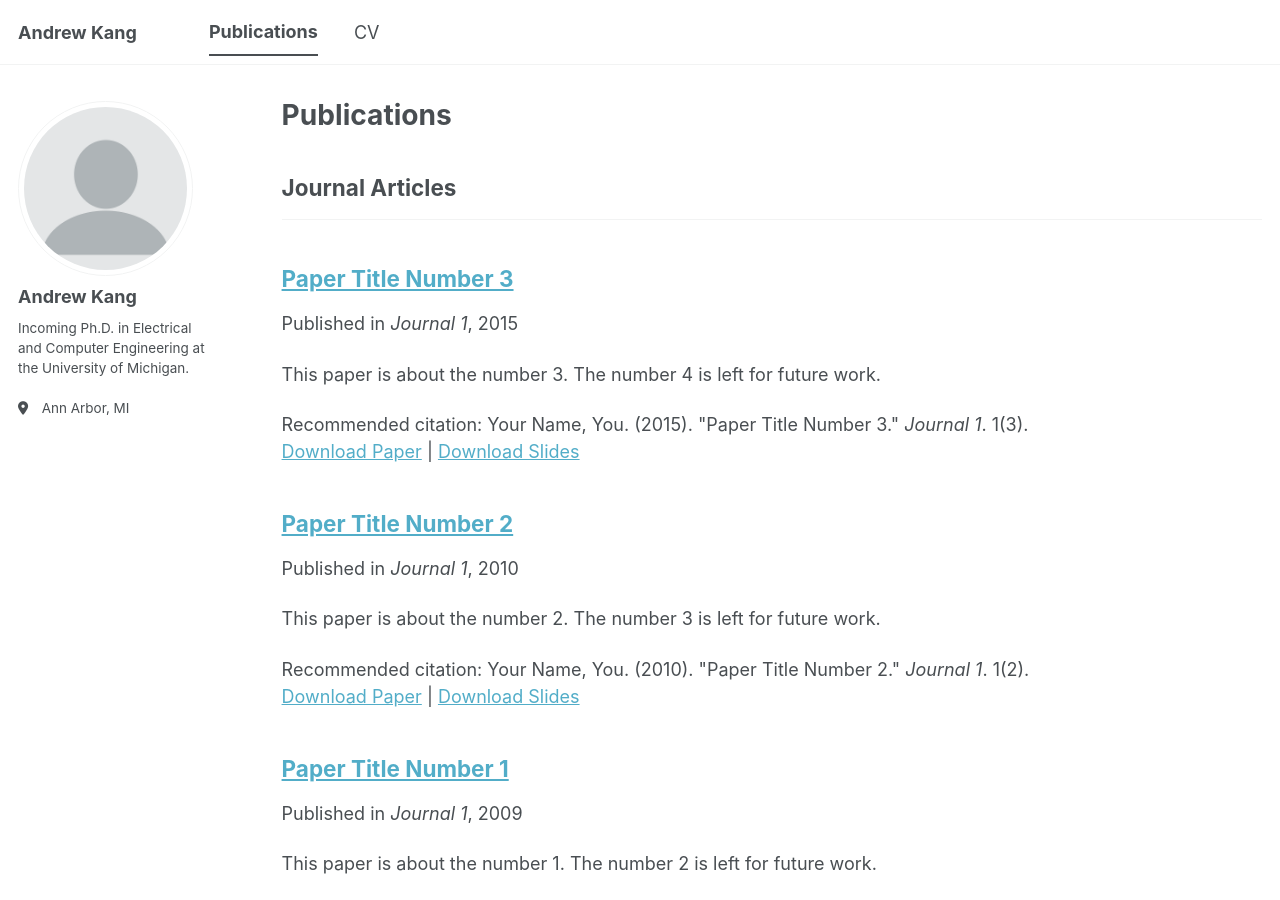
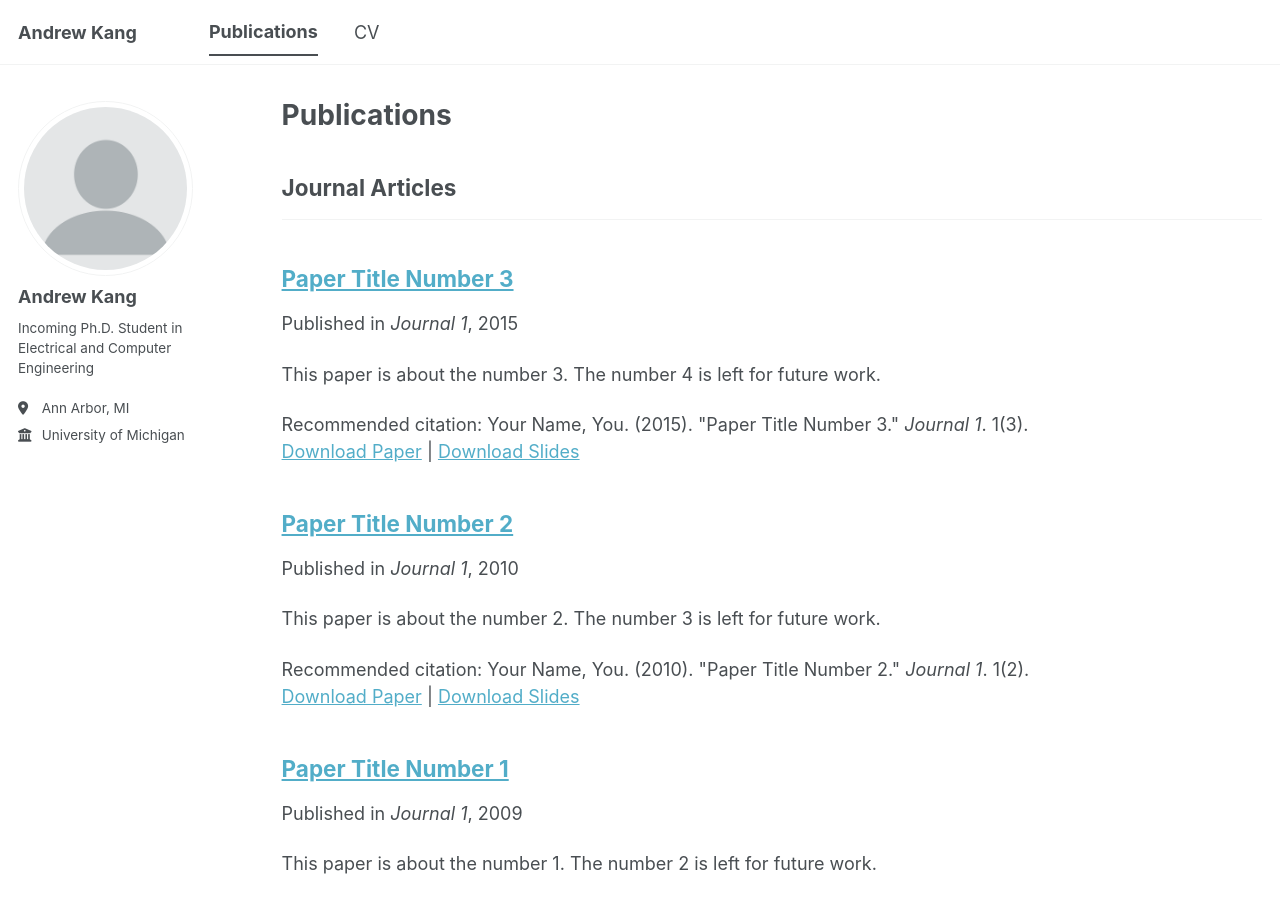
Before and after one commit to andrew-kang/andrew-kang.github.io, a Jekyll site: the page built from _pages/publications.html, in a window 1280 px wide and 900 px high. Built offline with Jekyll 4.4.1, drawn with Linux system fonts in a browser that asks for light colours; a script bundle is joined from its source files by our own code; library files that are not in the unit come from our copies.

Commit message:
fix: fix formatting issues with sidebar

```diff
--- a/_config.yml
+++ b/_config.yml
@@ -12,7 +12,7 @@ site_theme               : "default" # The available themes options are "default
 title                    : "Andrew Kang"
 title_separator          : "-"
 name                     : &name "Andrew Kang"
-description              : &description "Your Name's academic portfolio"   # Update this with a general description of your site, this is the default if not overridden by a page
+description              : &description "Andrew Kang's Website"   # Update this with a general description of your site, this is the default if not overridden by a page
 url                      : https://andrew-kang.github.io/ # The base hostname & protocol for your site e.g. "https://[your GitHub username].github.io",
                                                            # or if you already have some other page hosted on Github then use "https://[your GitHub username].github.io/[Your Repo Name]"
 baseurl                  : "" # the subpath of your site, e.g. "/blog"
@@ -26,8 +26,8 @@ author:
   avatar           : "profile.png"
   name             : "Andrew Kang"
   pronouns         : # example: "she/her"
-  bio              : "Incoming Ph.D. in Electrical and Computer Engineering at the University of Michigan."
-  employer         : # "University of Michigan"
+  bio              : "Incoming Ph.D. Student in Electrical and Computer Engineering"
+  employer         : "University of Michigan"
   location         : "Ann Arbor, MI"
   uri              : # URL
   email            : # "ayk36@cornell.edu"
--- a/_pages/publications.html
+++ b/_pages/publications.html
@@ -5,22 +5,24 @@ permalink: /publications/
 author_profile: true
 ---
 
-{% if site.author.googlescholar %}
-  <div class="wordwrap">You can also find my articles on <a href="{{site.author.googlescholar}}">my Google Scholar profile</a>.</div>
-{% endif %}
+<!-- {% if site.author.googlescholar %} -->
+<div class="wordwrap">You can also find my articles on <a href="{{site.author.googlescholar}}">my Google Scholar
+    profile</a>.</div>
+<!-- {% endif %} -->
 
 {% include base_path %}
 
 <!-- New style rendering if publication categories are defined -->
 {% if site.publication_category %}
-  {% for category in site.publication_category  %}
+{% for category in site.publication_category %}
 {% assign title_shown = false %}
 {% for post in site.publications reversed %}
 {% if post.category != category[0] %}
 {% continue %}
 {% endif %}
 {% unless title_shown %}
-        <h2>{{ category[1].title }}</h2><hr />
+<h2>{{ category[1].title }}</h2>
+<hr />
 {% assign title_shown = true %}
 {% endunless %}
 {% include archive-single.html %}
```
Lines whose indentation alone changed are shown as unchanged.
